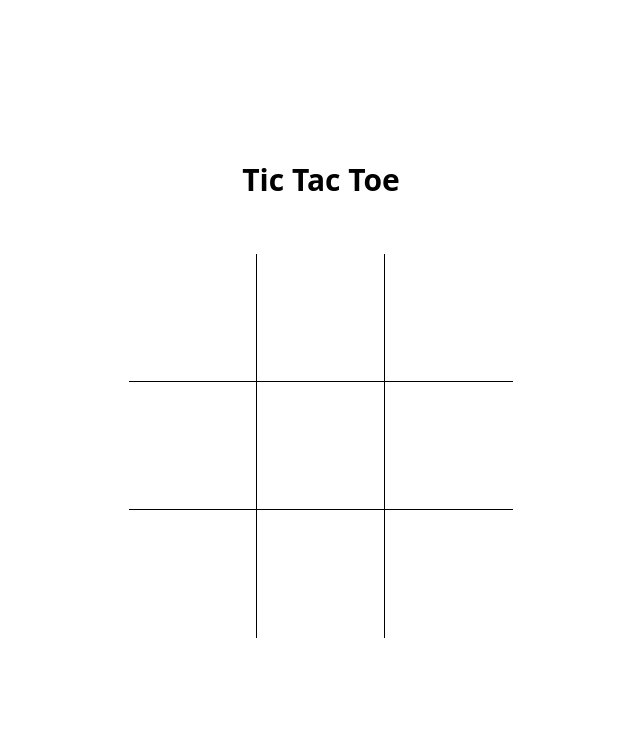
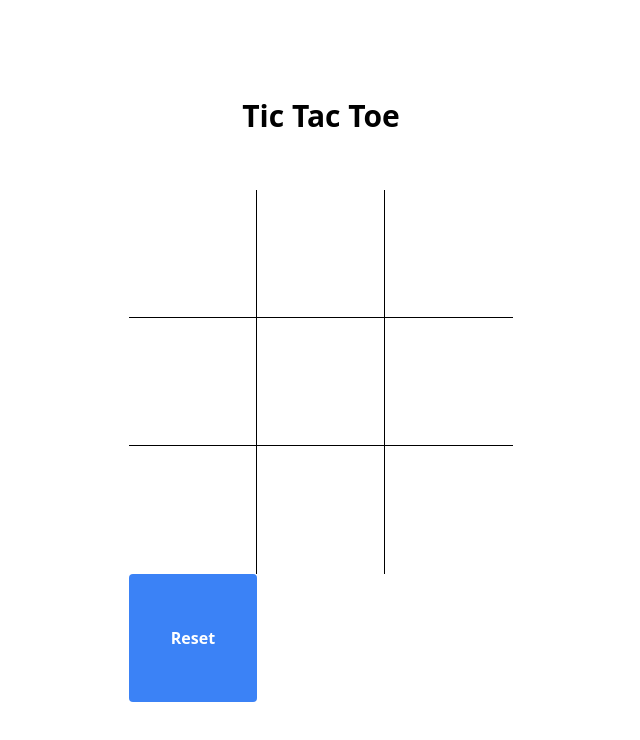
Before and after one commit to SWIC-277/ttt-setup-JNV000, a React (Create React App) app: page / in a window 1280 px wide. Shown: the top 740 px of the page, without its empty margins (319-959 px from the left). Built offline with nearby package versions, Linux system fonts and the light colour scheme.

Commit message:
Add button to use reset function

```diff
--- a/src/App.jsx
+++ b/src/App.jsx
@@ -6,7 +6,7 @@ import useGame from "./Hooks/useGame";
 
 function App() {
   // get necessary props and data from useGame hook.
-  const { board, winner, makeMove } = useGame();
+  const { board, winner, makeMove, resetGame } = useGame();
   // we will create a game board consisting of 9 squares.
   // formatting is handled by the CSS
   // Note: My project will require a 2d/nested arrays to track game board
@@ -27,6 +27,13 @@ function App() {
           />
         ))}
       </div>
+      <button
+        type="button"
+        className="rounded bg-blue-500 py-2 px-4 text-base font-bold text-white hover:bg-blue-700"
+        onClick={resetGame}
+      >
+        Reset
+      </button>
     </main>
   );
   // short cirucuit: if there is a winner (it is not null) then we show a paragraph with winner wins!
```
